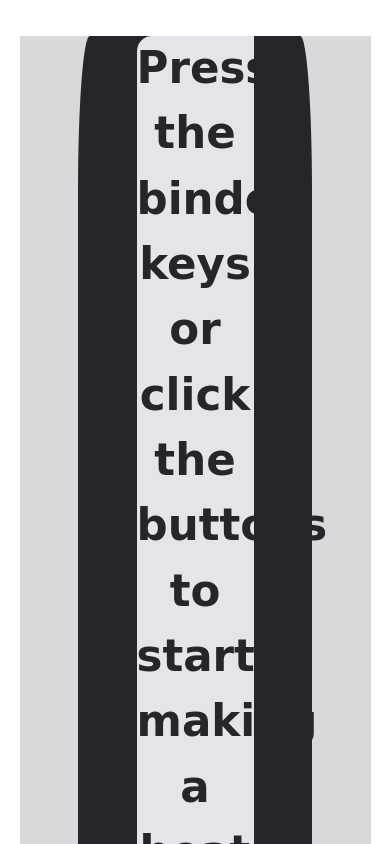
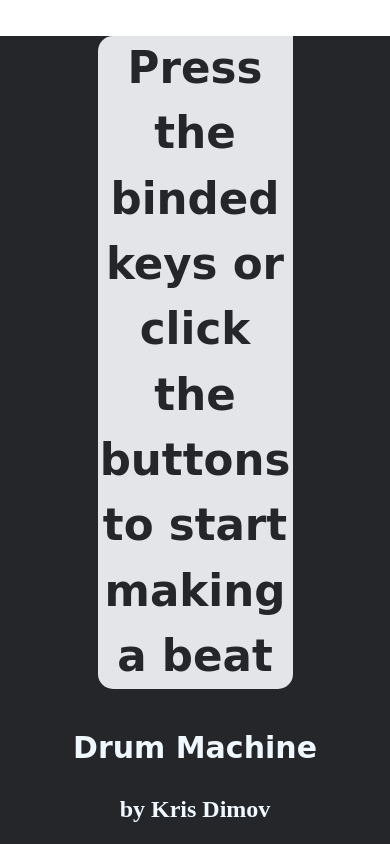
Before and after one commit to Fury86/website, a plain HTML site: page MPC/index.html in a window 390 px wide. Shown: the top 844 px of the page. Drawn offline with nearby package versions, Linux system fonts and the light colour scheme.

Commit message:
Update styles.css

```diff
--- a/MPC/styles.css
+++ b/MPC/styles.css
@@ -103,3 +103,25 @@ p {
   box-shadow: 0 0 20px white;
   background-color: grey;
 }
+
+/* styles for screens with a width of 768px or less */
+@media (max-width: 768px) {
+  .row {
+    border-radius: 0;
+  }
+  .box {
+    width: 100%;
+    padding: 0;
+  }
+  /* more styles for smaller screens */
+}
+
+/* styles for screens with a width of 992px or less */
+@media (max-width: 992px) {
+  /* styles for medium screens */
+}
+
+/* styles for screens with a width of 1200px or less */
+@media (max-width: 1200px) {
+  /* styles for larger screens */
+}
```
